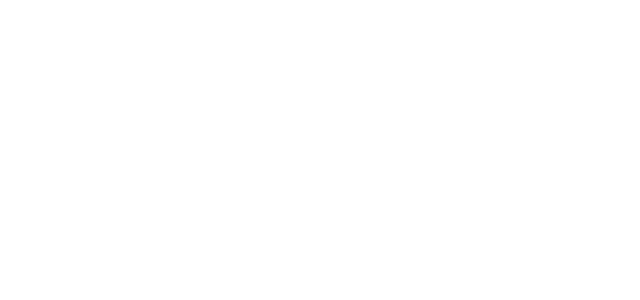
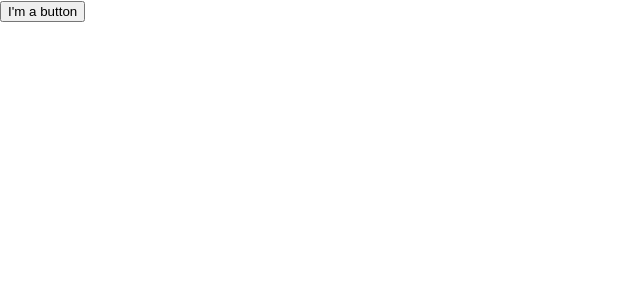
Before and after one commit to hajun-myoung/hello-uwon, a React (Create React App) app: page /nesting in a window 1280 px wide. Before the commit this address had no page. Shown: the top 300 px of the page, without its empty margins (0-640 px from the left). Built offline with nearby package versions, Linux system fonts and the light colour scheme.

Commit message:
[Update]NestingPage 라우트 추가

```diff
--- a/src/App.js
+++ b/src/App.js
@@ -5,6 +5,7 @@
 import HtmlPage from './Pages/HtmlPage';
 import MainPage from './Pages/MainPage';
 import MuiPage from './Pages/MuiPage';
+import NestingPage from './Pages/NestingPage';
 
 function App() {
   return (
@@ -13,6 +14,7 @@
         <Route path="/" exact element={<MainPage />} />
         <Route path="/mui" exact element={<MuiPage />} />
         <Route path="/html" exact element={<HtmlPage />} />
+        <Route path="/nesting" exact element={<NestingPage />} />
       </Routes>
     </Router>
   );
```
